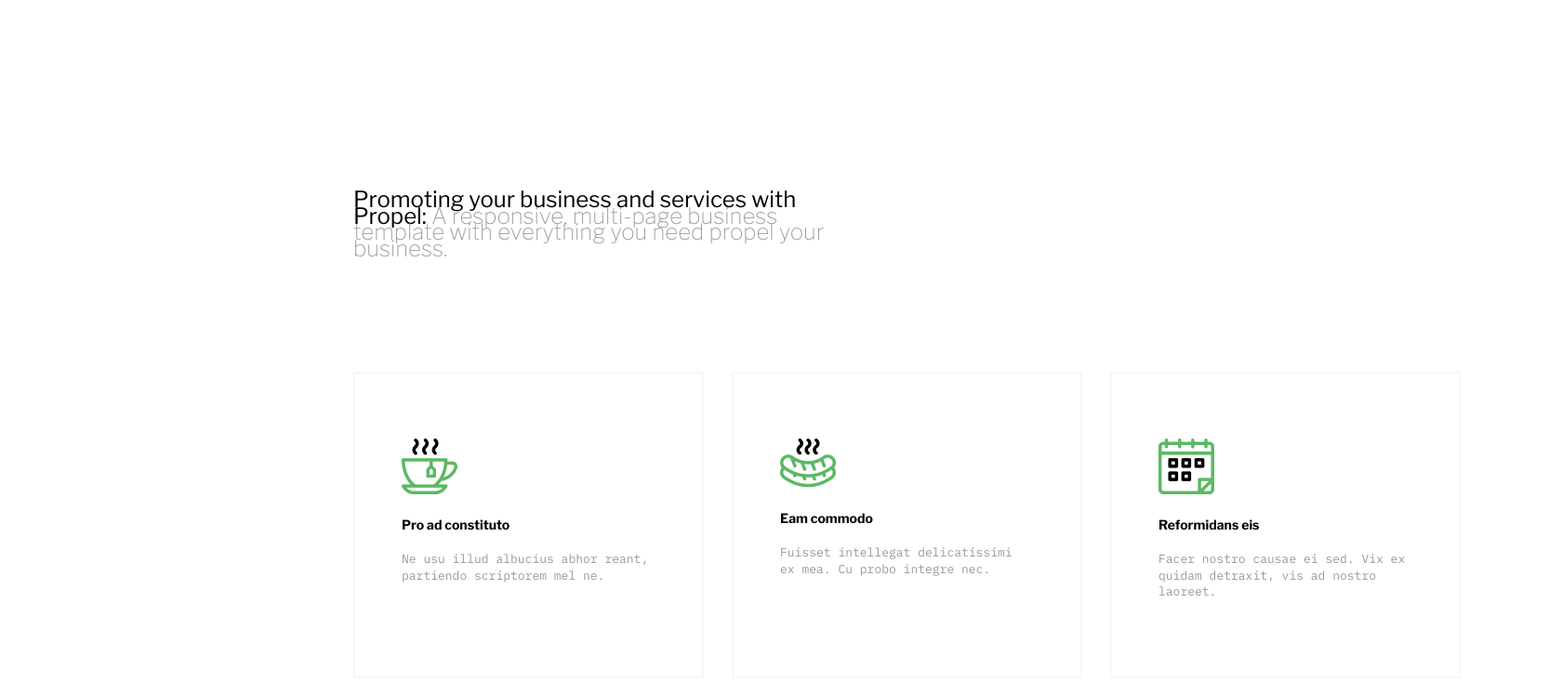
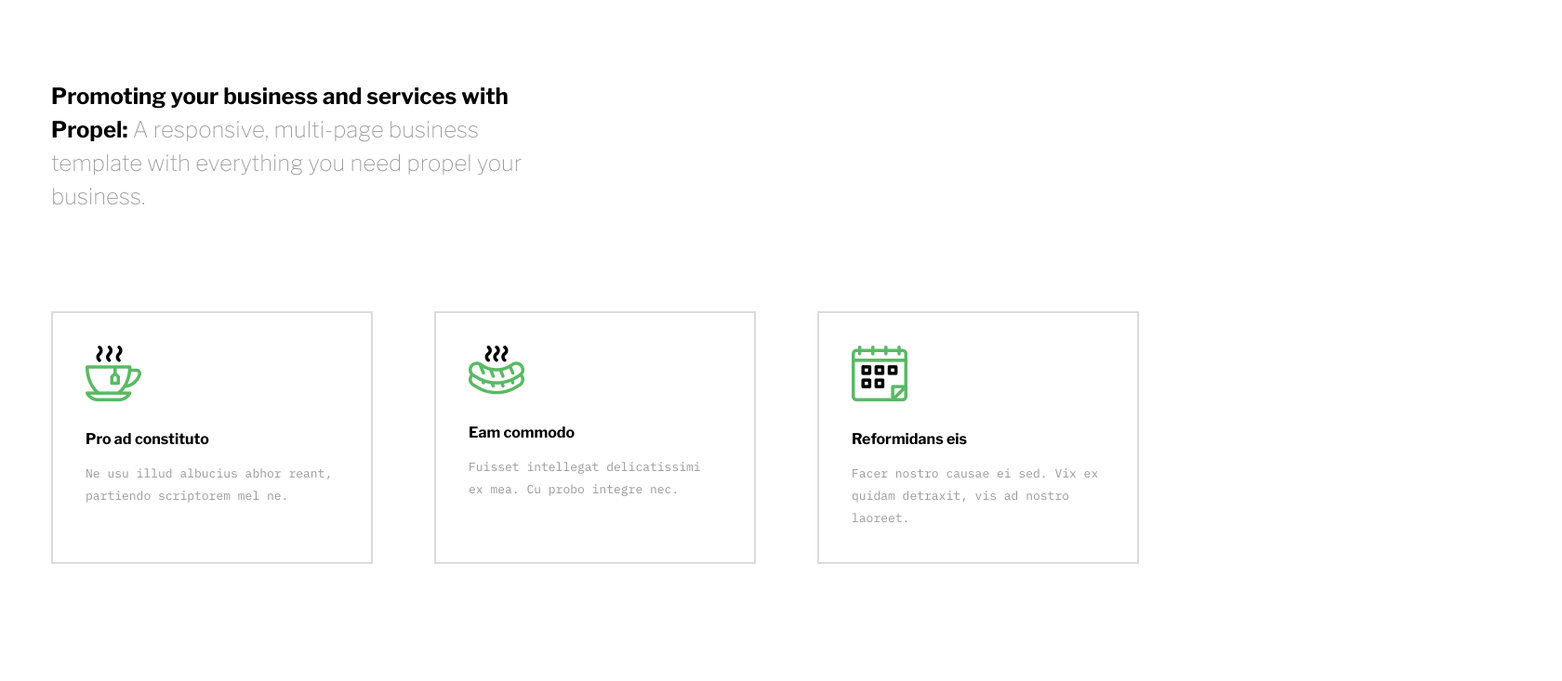
Before and after one commit to PLXRYV/htmlcssreview, a plain HTML site: page src/index.html in a window 1280 px wide. Shown: the part 620-1353 px from the top of the page at 93% size, 1680 px wide, since content can reach past the window. Drawn offline with nearby package versions, Linux system fonts and the light colour scheme.

Commit message:
changed a structure of project

```diff
--- a/src/index.html
+++ b/src/index.html
@@ -49,32 +49,31 @@
 
   <!-- features -->
   <section class="features" >
-    <div class="feature_s">
-      <p class="feature_s_title">
-        <strong>Promoting your business and services with </strong> <br> <strong>Propel:</strong> <span class="grey"> A responsive,  multi-page business template with everything you need propel your business.</span>
+      <div class="container">
+      <p class="features__title">
+        Promoting your business and services with Propel:<span class="features__title--modificator"> A responsive,  multi-page business template with everything you need propel your business.</span>
       </p>
-    </div>
+    <div class="features__content">
+      <div class="content__box">
+        <img src="images/cup.png" alt="cube_cups" class="content__box-img">
 
-    <div class="feature_global">
-      <div class="cube_cup">
-        <img src="images/cup.png" alt="cube_cups" class="cube_cups">
-        <br>
-        <p class="nametag_cups">Pro ad constituto</p>
-        <p class="text_cups">Ne usu illud albucius abhor reant, partiendo scriptorem mel ne.</p>
+        <p class="content__box-title">Pro ad constituto</p>
+        <p class="content__box-text">Ne usu illud albucius abhor reant, partiendo scriptorem mel ne.</p>
       </div>
-      <div class="cube_cup">
-        <img src="images/eam.png" alt="cube_cups" class="cube_cups">
-        <br>
-        <p class="nametag_cups">Eam commodo</p>
-        <p class="text_cups">Fuisset intellegat delicatissimi ex mea. Cu probo integre nec.</p>
+      <div class="content__box">
+        <img src="images/eam.png" alt="cube_cups" class="content__box-img">
+
+        <p class="content__box-title">Eam commodo</p>
+        <p class="content__box-text">Fuisset intellegat delicatissimi ex mea. Cu probo integre nec.</p>
       </div>
-      <div class="cube_cup">
-        <img src="images/cale.png" alt="cube_cups" class="cube_cups">
-        <br>
-        <p class="nametag_cups">Reformidans eis</p>
-        <p class="text_cups">Facer nostro causae ei sed. Vix ex quidam detraxit, vis ad nostro laoreet.</p>
+      <div class="content__box">
+        <img src="images/cale.png" alt="cube_cups" class="content__box-img">
+
+        <p class="content__box-title">Reformidans eis</p>
+        <p class="content__box-text">Facer nostro causae ei sed. Vix ex quidam detraxit, vis ad nostro laoreet.</p>
       </div>
     </div>
+  </div>
   </section>
 
   <section class="premium">
--- a/src/style/style.css
+++ b/src/style/style.css
@@ -30,64 +30,54 @@
 /* features */
 
 .features {
-    width: 1300px;
-    height: 528px;
-    margin: 240px 0px 0 380px;
+ padding: 120px 0 205px;
+}
+
+.features__title {
+    color: #000000;
+    font-size: 24px;
+    line-height: 36px;
+    font-weight: bold;
+    max-width: 507px;
+}
+
+.features__title--modificator{
+    color: #999999;
+    font-weight: 100;
+}
+
+.features__content{
+    display: flex;
+    gap: 40px;
+    justify-content: space-between;
+    margin-top: 105px;
+}
+
+.content__box {
+padding: 35px;
+border: 2px solid #dbdbdb;
+}
+
+.content__box-title {
+    font-weight: bold;
+    color: #000000;
+    margin: 25px 0 13px;
+    font-size: 16px;
+    line-height: 24px;
 }
 
 
-.feature_s {
-    width: 524px;
-    height: 144px;
+.content__box-text {
+    max-width: 272px;
+    font-family: "IBM Plex Mono", sans-serif;
+    font-size: 13px;
+    line-height: 24px;
+    color: #999999;
 }
-
-.feature_s_title {
-    color: #000000;
-    font-size: 24px;
-
-}
-
-.grey{
-    color: #999999;
-    font-weight: 50;
-}
-
-.feature_global{
-    display: flex;
-    margin-top:50px;
-}
-
-.cube_cup {
-    margin-right:30px;
-    width: 377px;
-    height:330px;
-    border: 2px solid #f7f7f7;
-}
-
-.cube_cups {
-margin: 70px 0 0 50px;
-}
-
-.nametag_cups {
-    font-weight: bold;
-    color: #000000;
-    margin: 20px 0 0 50px;
-}
-
-.text_cups {
-    width: 272px;
-    font-family: IBM Plex Mono;
-    font-weight: regular;
-    font-size: 13px;
-    color: #999999;
-    margin: 20px 0 0 50px;
-}
-
 /* premium */
 .premium {
     background-color: #fafafa;
     padding-bottom:100px;
-    margin-top: 100px;
 }
 
 
```
